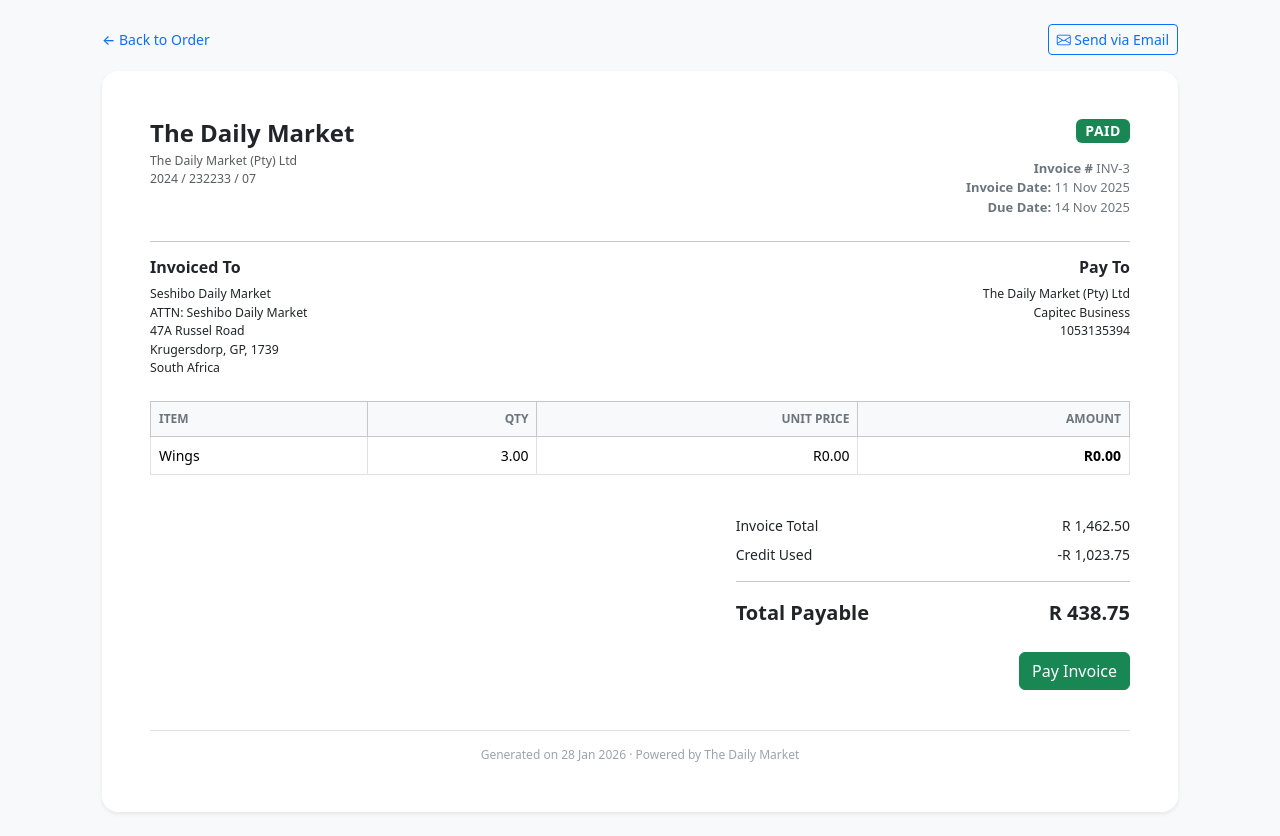
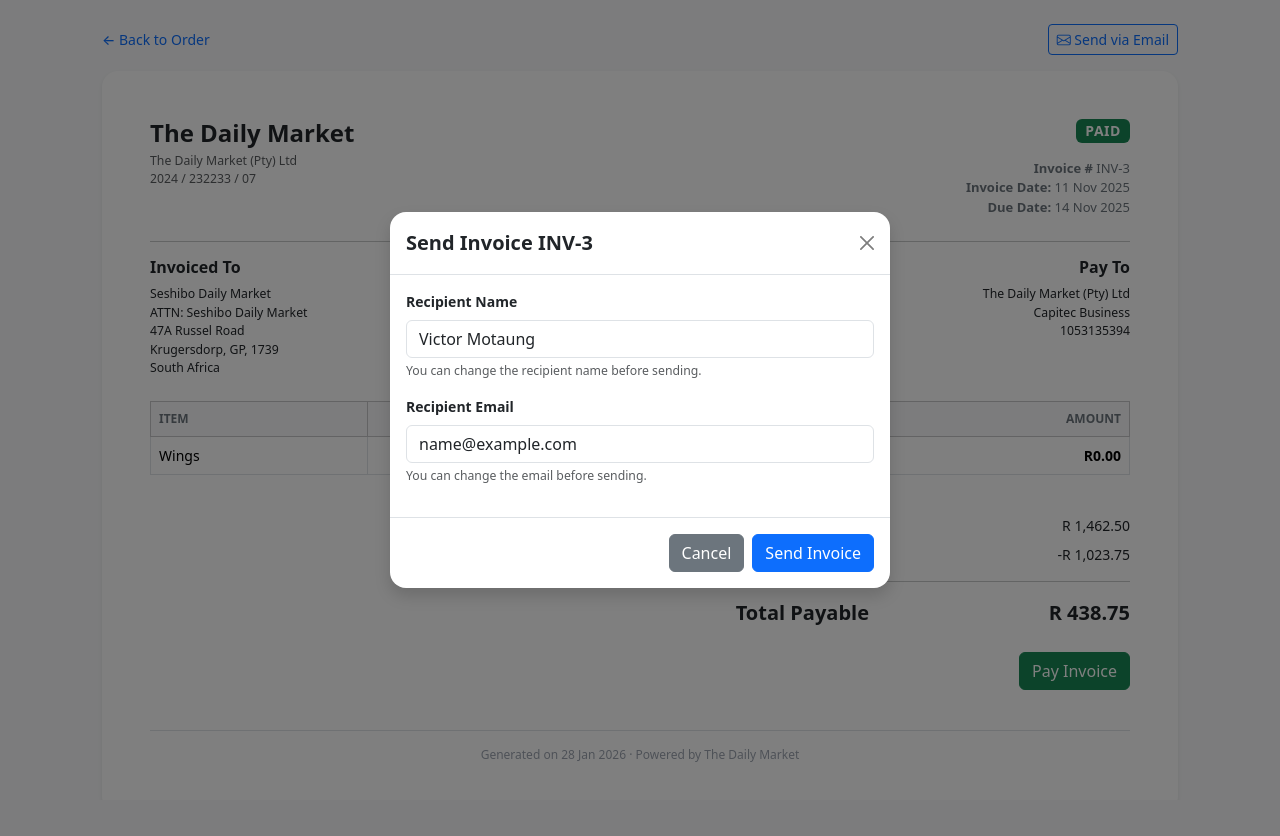
Before and after one commit to viktormotaung/thedailymarket, a Django app: template home/templates/home/view_invoice.html in a window 1280 px wide, after a click on "Send via Email". After the commit the page ends 762 px from the top, so only its background shows below. Run offline with Django 5.2, Linux system fonts and the light colour scheme; data comes from the database, SQL or seed files in the repository; tables that the repository leaves empty hold one stand-in row (values such as "Sample post"); the template is opened without the code that fills it: values that come from a table or form of the project are taken from there, most other values are stand-ins (such as "Sample title", 1, 10 or a date in 2020); parts of the project's set-up code (start-up, migrations or seed data) failed here and were passed over; some libraries are stand-ins or nearby versions.

Commit message:
update invoice email and view

```diff
--- a/home/templates/home/view_invoice.html
+++ b/home/templates/home/view_invoice.html
@@ -221,27 +221,36 @@
     </div>
   </div>
 
-  <!-- EMAIL COMMISSION STATEMENT MODAL -->
-  <div class="modal fade" id="emailStatementModal" tabindex="-1" aria-hidden="true">
+  <!-- SEND INVOICE MODAL -->
+  <div class="modal fade" id="sendInvoiceModal" tabindex="-1" aria-hidden="true">
     <div class="modal-dialog modal-dialog-centered">
-      <div class="modal-content rounded-4">
+      <div class="modal-content border-0 rounded-4 shadow">
 
         <div class="modal-header">
-          <h5 class="modal-title">
-            <i class="bi bi-envelope"></i> Email Commission Statement
+          <h5 class="modal-title fw-semibold">
+            Send Invoice INV-{{ invoice.id }}
           </h5>
           <button type="button" class="btn-close" data-bs-dismiss="modal"></button>
         </div>
 
         <div class="modal-body">
 
+          <!-- ERROR -->
+          <div id="sendInvoiceError" class="alert alert-danger d-none"></div>
+
+          <!-- SUCCESS -->
+          <div id="sendInvoiceSuccess" class="alert alert-success d-none">
+            Invoice sent successfully.
+          </div>
+
+          <!-- RECIPIENT NAME -->
           <div class="mb-3">
             <label class="form-label fw-semibold">Recipient Name</label>
             <input
               type="text"
               class="form-control"
-              id="statementRecipientName"
-              value="{{ target_rep.get_full_name|default:target_rep.username }}"
+              id="invoiceRecipientName"
+              value="{{ invoice.order.client.customer_profiles.first.user.get_full_name|default:invoice.order.client.customer_profiles.first.user.username }}"
               placeholder="Full Name"
               required
             >
@@ -250,13 +259,14 @@
             </div>
           </div>
 
+          <!-- EMAIL -->
           <div class="mb-3">
             <label class="form-label fw-semibold">Recipient Email</label>
             <input
               type="email"
               class="form-control"
-              id="statementEmail"
-              value="{{ target_rep.email }}"
+              id="invoiceEmail"
+              value="{{ default_email }}"
               placeholder="email@example.com"
               required
             >
@@ -265,43 +275,50 @@
             </div>
           </div>
 
-          <div id="statementError" class="alert alert-danger d-none"></div>
-          <div id="statementSuccess" class="alert alert-success d-none">
-            Commission statement sent successfully.
-          </div>
         </div>
 
         <div class="modal-footer">
-          <button type="button"
-                  class="btn btn-outline-secondary"
+          <button
+            type="button"
+            class="btn btn-secondary"
             data-bs-dismiss="modal">
             Cancel
           </button>
 
-          <button type="button"
+          <button
+            type="button"
             class="btn btn-primary"
-                  id="sendStatementBtn">
-            <span id="sendStatementBtnText">Send Statement</span>
-            <span id="sendStatementSpinner"
-                  class="spinner-border spinner-border-sm ms-2 d-none"></span>
+            id="sendInvoiceBtn">
+
+            <span
+              id="sendInvoiceSpinner"
+              class="spinner-border spinner-border-sm d-none"
+              role="status"
+              aria-hidden="true">
+            </span>
+
+            <span id="sendInvoiceBtnText">Send Invoice</span>
           </button>
         </div>
 
       </div>
     </div>
   </div>
+
+
   <script src="https://cdn.jsdelivr.net/npm/bootstrap@5.3.3/dist/js/bootstrap.bundle.min.js"></script>
+
   <script>
     document.addEventListener("DOMContentLoaded", function () {
-    const sendBtn = document.getElementById("sendStatementBtn");
-    const emailInput = document.getElementById("statementEmail");
-    const recipientNameInput = document.getElementById("statementRecipientName");
+      const sendBtn = document.getElementById("sendInvoiceBtn");
+      const emailInput = document.getElementById("invoiceEmail");
+      const recipientNameInput = document.getElementById("invoiceRecipientName");
 
-    const spinner = document.getElementById("sendStatementSpinner");
-    const btnText = document.getElementById("sendStatementBtnText");
+      const spinner = document.getElementById("sendInvoiceSpinner");
+      const btnText = document.getElementById("sendInvoiceBtnText");
 
-    const errorBox = document.getElementById("statementError");
-    const successBox = document.getElementById("statementSuccess");
+      const errorBox = document.getElementById("sendInvoiceError");
+      const successBox = document.getElementById("sendInvoiceSuccess");
 
       sendBtn.addEventListener("click", function () {
         const email = emailInput.value.trim();
@@ -327,19 +344,13 @@
         spinner.classList.remove("d-none");
         btnText.textContent = "Sending...";
 
-      fetch("{% url 'email-commission-statement' %}", {
+        fetch("{% url 'send-invoice-email' invoice.id %}", {
           method: "POST",
           headers: {
             "Content-Type": "application/json",
             "X-CSRFToken": "{{ csrf_token }}"
           },
-        body: JSON.stringify({
-          email: email,
-          recipient_name: recipientName,
-          agent: "{{ target_rep.id }}",
-          from: "{{ filter_date_from|date:'Y-m-d' }}",
-          to: "{{ filter_date_to|date:'Y-m-d' }}"
-        })
+          body: JSON.stringify({ email: email, recipient_name: recipientName })
         })
         .then(response => response.json())
         .then(data => {
@@ -348,12 +359,12 @@
 
             setTimeout(() => {
               const modal = bootstrap.Modal.getInstance(
-              document.getElementById("emailStatementModal")
+                document.getElementById("sendInvoiceModal")
               );
               modal.hide();
             }, 1200);
           } else {
-          throw new Error(data.error || "Failed to send statement.");
+            throw new Error(data.error || "Failed to send invoice.");
           }
         })
         .catch(err => {
@@ -363,11 +374,14 @@
         .finally(() => {
           sendBtn.disabled = false;
           spinner.classList.add("d-none");
-        btnText.textContent = "Send Statement";
+          btnText.textContent = "Send Invoice";
         });
       });
     });
+
   </script>
+
+
 
 
 </body>
```
Also changed, not shown: sales/templates/commission/commission_view.html (+79 -1 lines), sales/templates/prospects/prospects.html (+1 -8 lines). Lines whose indentation alone changed are shown as unchanged.
